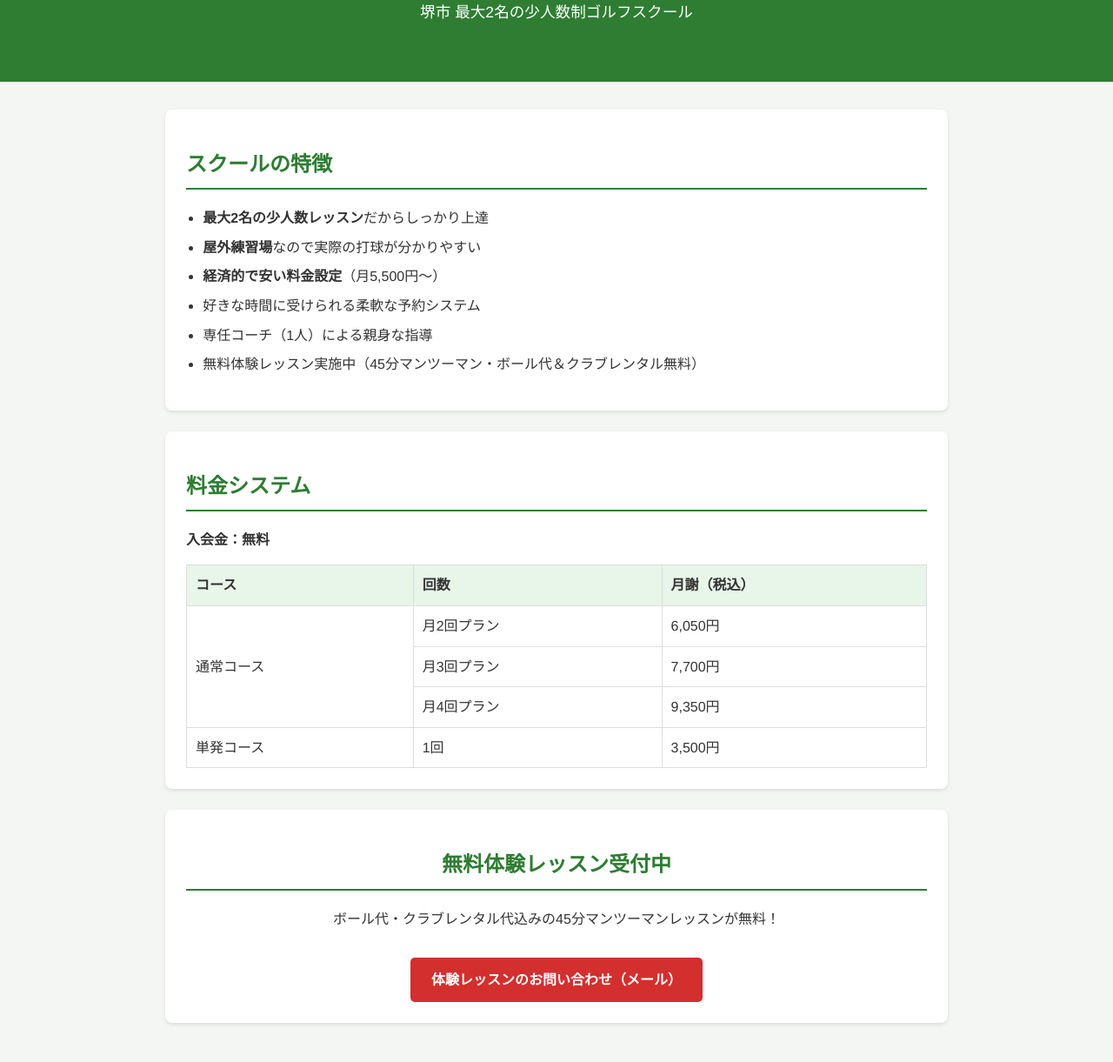
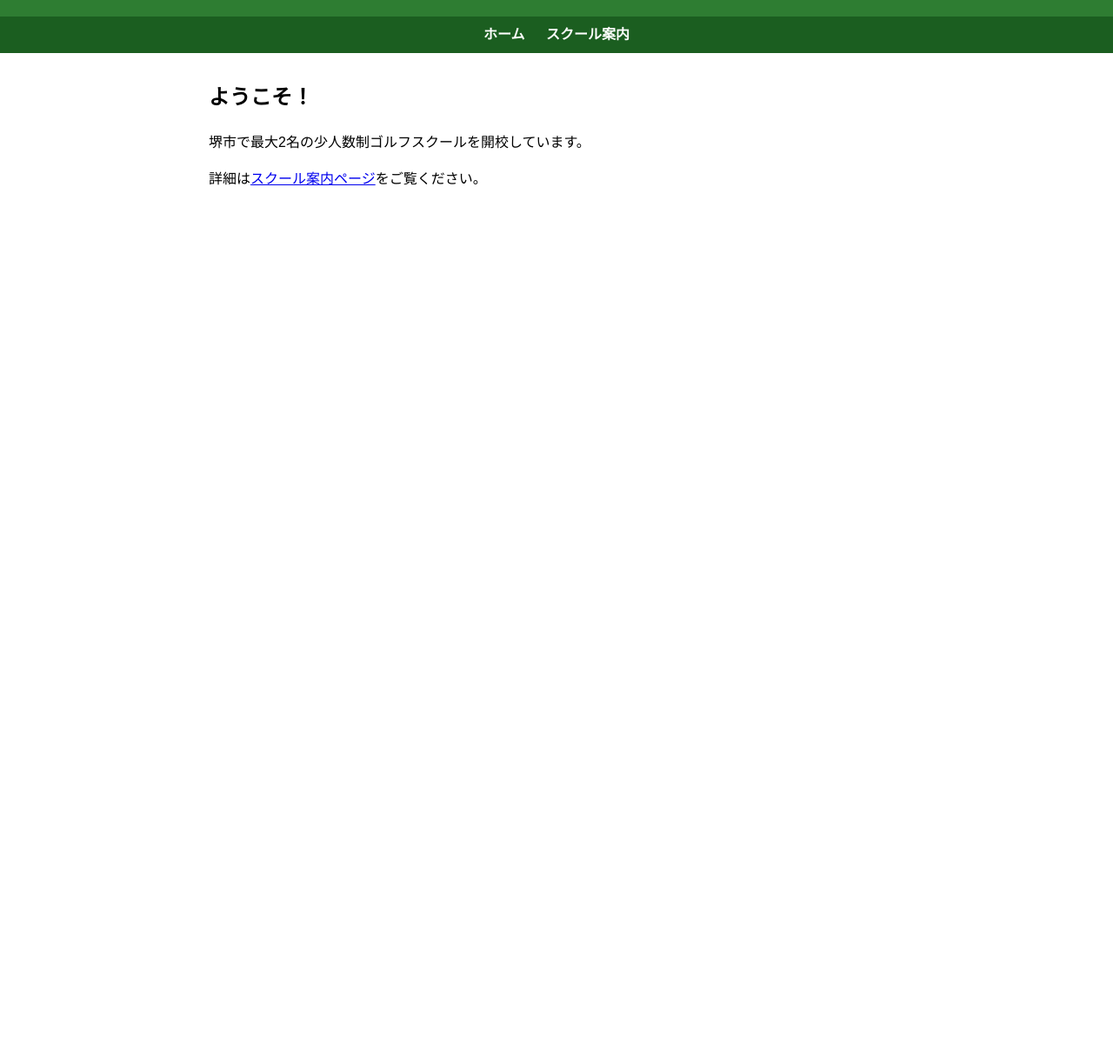
Before and after one commit to daisukemax55/mmgolf, a plain HTML site: page index.html in a window 1280 px wide. Shown: the part 107-1328 px from the top of the page at 87% size. After the commit the page ends 800 px from the top, so only its background shows below. Drawn offline with Linux system fonts and the light colour scheme.

Commit message:
Update index.html

```diff
--- a/index.html
+++ b/index.html
@@ -3,154 +3,27 @@
 <head>
     <meta charset="UTF-8">
     <meta name="viewport" content="width=device-width, initial-scale=1.0">
-    <title>堺市 最大2名の少人数制ゴルフスクール【見浪ゴルフスクール】</title>
+    <title>見浪ゴルフスクール - トップページ</title>
     <style>
-        :root {
-            --main-color: #2e7d32;
-            --bg-color: #f4f6f4;
-            --text-color: #333;
-        }
-        body {
-            font-family: 'Helvetica Neue', Arial, 'ヒラギノ角ゴ Pro W3', sans-serif;
-            margin: 0;
-            padding: 0;
-            color: var(--text-color);
-            background-color: var(--bg-color);
-            line-height: 1.6;
-        }
-        header {
-            background-color: var(--main-color);
-            color: white;
-            text-align: center;
-            padding: 3rem 1rem;
-        }
-        header h1 {
-            margin: 0;
-            font-size: 2rem;
-        }
-        header p {
-            font-size: 1.1rem;
-            margin-top: 0.5rem;
-        }
-        .container {
-            max-width: 900px;
-            margin: 2rem auto;
-            padding: 0 1rem;
-        }
-        .card {
-            background: white;
-            padding: 1.5rem;
-            margin-bottom: 1.5rem;
-            border-radius: 8px;
-            box-shadow: 0 2px 4px rgba(0,0,0,0.1);
-        }
-        h2 {
-            color: var(--main-color);
-            border-bottom: 2px solid var(--main-color);
-            padding-bottom: 0.5rem;
-        }
-        ul {
-            padding-left: 1.2rem;
-        }
-        li {
-            margin-bottom: 0.5rem;
-        }
-        table {
-            width: 100%;
-            border-collapse: collapse;
-            margin-top: 1rem;
-        }
-        th, td {
-            border: 1px solid #ddd;
-            padding: 10px;
-            text-align: left;
-        }
-        th {
-            background-color: #e8f5e9;
-        }
-        .btn {
-            display: inline-block;
-            background-color: #d32f2f;
-            color: white;
-            padding: 0.8rem 1.5rem;
-            text-decoration: none;
-            border-radius: 5px;
-            font-weight: bold;
-            margin-top: 1rem;
-            text-align: center;
-        }
-        .btn:hover {
-            opacity: 0.9;
-        }
-        footer {
-            text-align: center;
-            padding: 2rem;
-            background-color: #333;
-            color: white;
-            margin-top: 3rem;
-        }
+        body { font-family: sans-serif; line-height: 1.6; margin: 0; padding: 0; }
+        header { background: #2e7d32; color: #fff; padding: 1rem; text-align: center; }
+        nav { background: #1b5e20; padding: 0.5rem; text-align: center; }
+        nav a { color: #fff; margin: 0 10px; text-decoration: none; font-weight: bold; }
+        .container { max-width: 800px; margin: 2rem auto; padding: 0 1rem; }
     </style>
 </head>
 <body>
-
     <header>
         <h1>見浪ゴルフスクール</h1>
-        <p>堺市 最大2名の少人数制ゴルフスクール</p>
     </header>
-
+    <nav>
+        <a href="index.html">ホーム</a>
+        <a href="about.html">スクール案内</a>
+    </nav>
     <div class="container">
-        <section class="card">
-            <h2>スクールの特徴</h2>
-            <ul>
-                <li><strong>最大2名の少人数レッスン</strong>だからしっかり上達</li>
-                <li><strong>屋外練習場</strong>なので実際の打球が分かりやすい</li>
-                <li><strong>経済的で安い料金設定</strong>（月5,500円〜）</li>
-                <li>好きな時間に受けられる柔軟な予約システム</li>
-                <li>専任コーチ（1人）による親身な指導</li>
-                <li>無料体験レッスン実施中（45分マンツーマン・ボール代＆クラブレンタル無料）</li>
-            </ul>
-        </section>
-
-        <section class="card">
-            <h2>料金システム</h2>
-            <p><strong>入会金：無料</strong></p>
-            <table>
-                <tr>
-                    <th>コース</th>
-                    <th>回数</th>
-                    <th>月謝（税込）</th>
-                </tr>
-                <tr>
-                    <td rowspan="3">通常コース</td>
-                    <td>月2回プラン</td>
-                    <td>6,050円</td>
-                </tr>
-                <tr>
-                    <td>月3回プラン</td>
-                    <td>7,700円</td>
-                </tr>
-                <tr>
-                    <td>月4回プラン</td>
-                    <td>9,350円</td>
-                </tr>
-                <tr>
-                    <td>単発コース</td>
-                    <td>1回</td>
-                    <td>3,500円</td>
-                </tr>
-            </table>
-        </section>
-
-        <section class="card" style="text-align: center;">
-            <h2>無料体験レッスン受付中</h2>
-            <p>ボール代・クラブレンタル代込みの45分マンツーマンレッスンが無料！</p>
-            <a href="mailto:minamigolfschool@gmail.com" class="btn">体験レッスンのお問い合わせ（メール）</a>
-        </section>
+        <h2>ようこそ！</h2>
+        <p>堺市で最大2名の少人数制ゴルフスクールを開校しています。</p>
+        <p>詳細は<a href="about.html">スクール案内ページ</a>をご覧ください。</p>
     </div>
-
-    <footer>
-        <p>&copy; 見浪ゴルフスクール All Rights Reserved.</p>
-    </footer>
-
 </body>
 </html>
```
